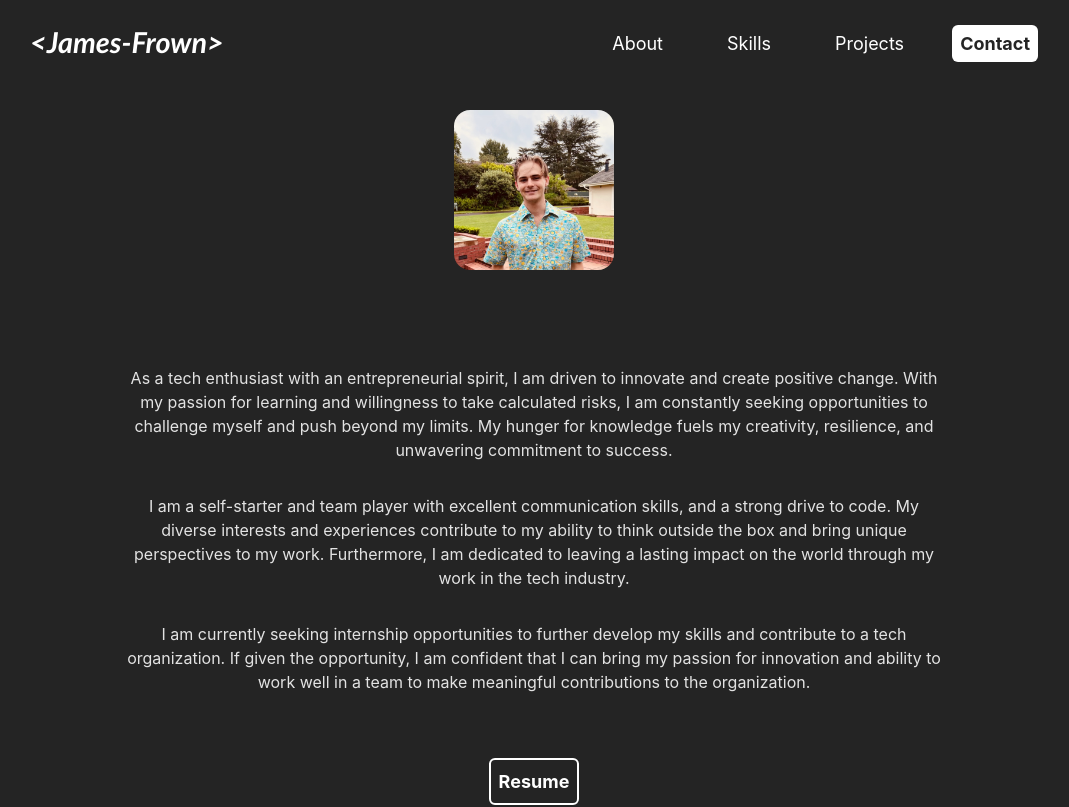
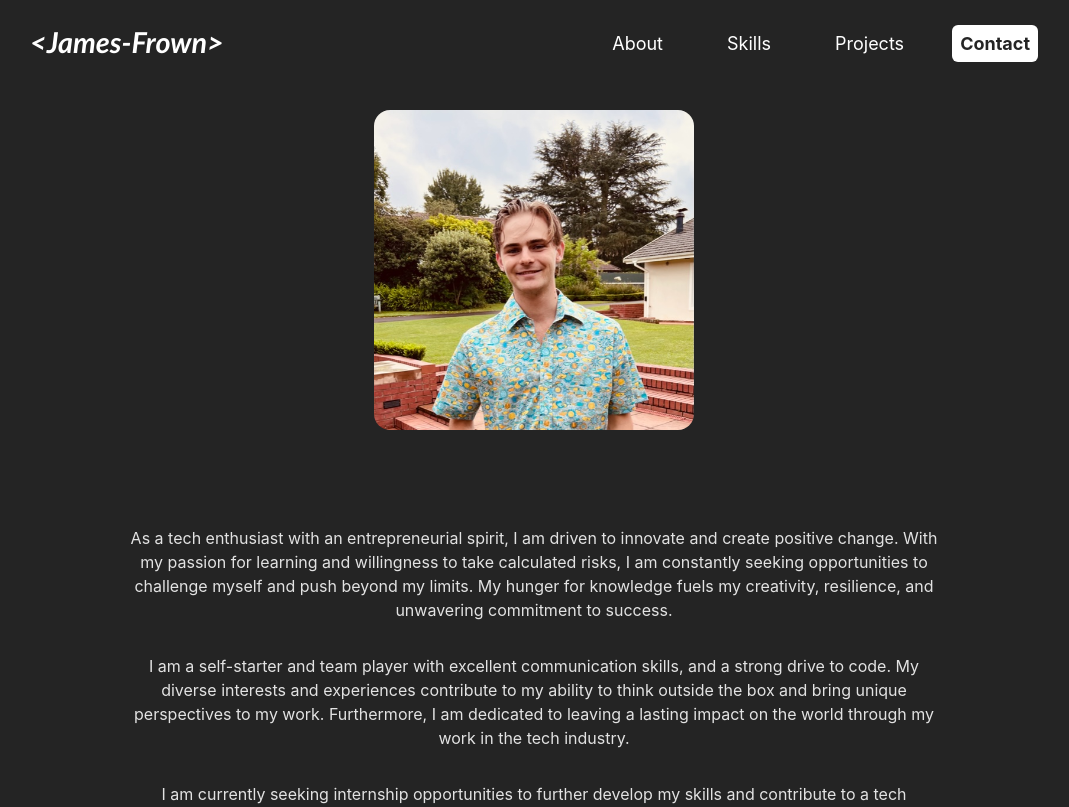
Before and after one commit to James-Frown/New-Portfolio, a React (Vite) app: page /about in a window 1280 px wide. Shown: the top 807 px of the page, without its empty margins (106-1175 px from the left). Built offline with nearby package versions, Linux system fonts and the light colour scheme.

Commit message:
Latest Changes

```diff
--- a/src/pages/aboutPage/summery.css
+++ b/src/pages/aboutPage/summery.css
@@ -14,8 +14,8 @@
 .image__selector {
     display: block;
     object-fit: cover;
-    width: 10rem;
-    height: 10rem;
+    width: 20rem;
+    height: 20rem;
     border-radius: 1rem;
     text-align: center;
 }
@@ -62,7 +62,7 @@
     padding: 0.5rem;
 }
 
-@media (max-width: 800px) {
+@media (max-width: 850px) {
     .summery__wrapper {
         display: flex;
         flex-direction: column;
@@ -106,7 +106,7 @@
         justify-content: center;
         align-items: center;
         gap: 2rem;
-        padding-top: 1rem;
+        padding-top: 1.5rem;
     }
     .cta__button {
         background-color: #242424;
```
